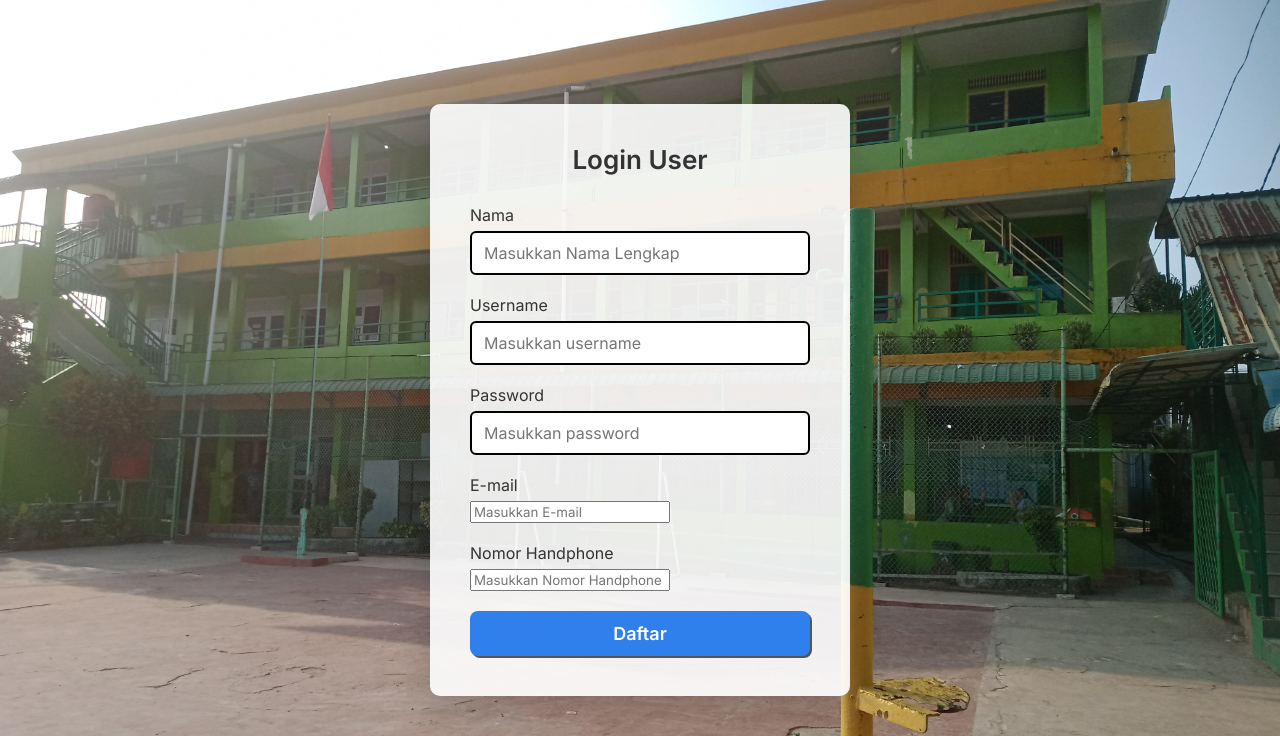
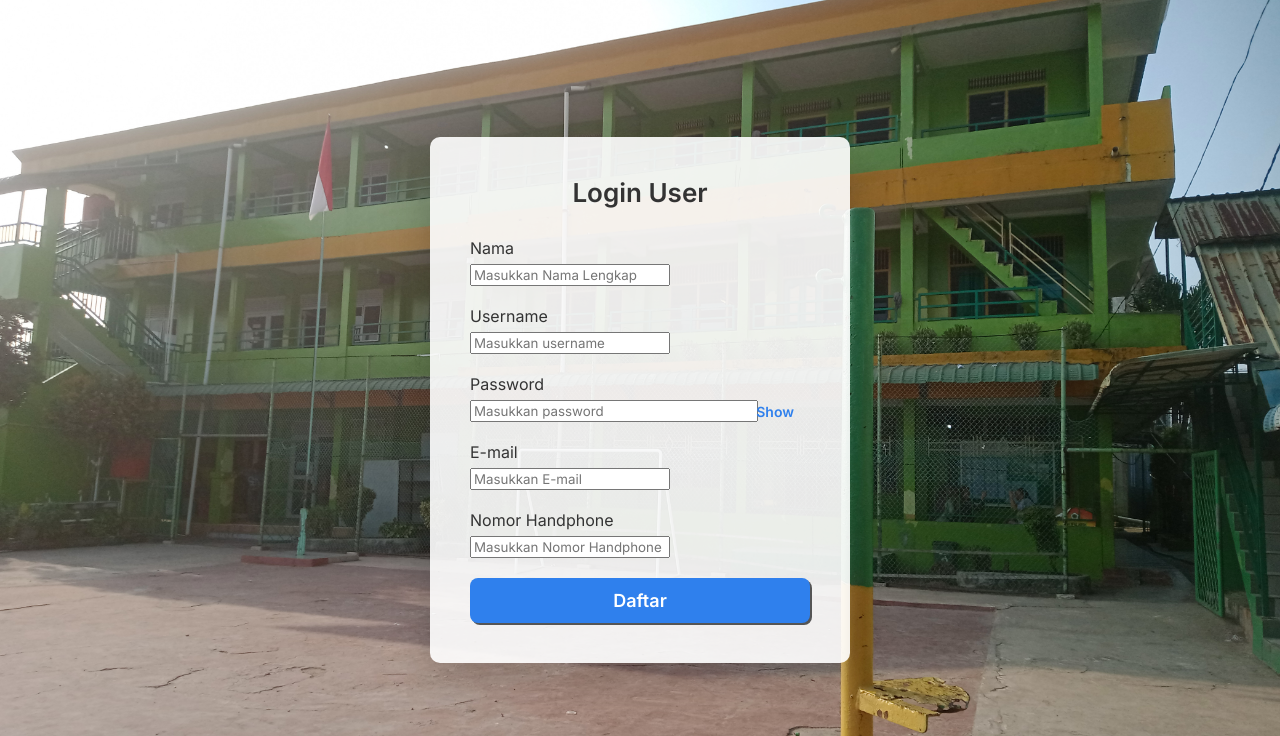
Before and after one commit to 12shadownight-cpu/miftahul_ulum, a PHP site: page /views/user/register.php in a window 1280 px wide. Shown: the top 736 px of the page. Run offline with PHP 8.4, Linux system fonts and the light colour scheme.

Commit message:
modified hide/show password toggle at login & register

```diff
--- a/views/user/register.php
+++ b/views/user/register.php
@@ -68,19 +68,30 @@ if (session_status() == PHP_SESSION_NONE) {
       margin-bottom: 6px;
     }
 
-    .form-group input[type="text"],
-    .form-group input[type="password"] {
-      width: 100%;
-      padding: 10px 12px;
-      border: 2px solid #000;
-      border-radius: 6px;
-      font-size: 16px;
-      transition: border-color 0.2s;
+    .password-wrapper {
+      position: relative;
     }
 
-    .form-group input:focus {
-      border-color: #1a30b3;
-      outline: none;
+    .password-wrapper input {
+      padding-right: 90px;
+    }
+
+    .toggle-password {
+      position: absolute;
+      top: 50%;
+      right: 10px;
+      transform: translateY(-50%);
+      background: none;
+      border: none;
+      color: #2f80ed;
+      font-weight: 600;
+      cursor: pointer;
+      font-size: 14px;
+    }
+
+    .toggle-password:focus-visible {
+      outline: 2px solid #1a30b3;
+      outline-offset: 2px;
     }
 
     .login-btn {
@@ -152,7 +163,10 @@ if (session_status() == PHP_SESSION_NONE) {
 
       <div class="form-group">
         <label for="password">Password</label>
-        <input type="password" name="password" id="password" placeholder="Masukkan password" required />
+        <div class="password-wrapper">
+          <input type="password" name="password" id="password" placeholder="Masukkan password" required />
+          <button type="button" class="toggle-password" aria-label="Tampilkan password" aria-pressed="false">Show</button>
+        </div>
       </div>
 
       <div class="form-group">
@@ -172,5 +186,34 @@ if (session_status() == PHP_SESSION_NONE) {
   <footer>
     &copy; 2025 Dash UI. All rights reserved.
   </footer>
+
+  <script>
+    // Wait until the page is fully loaded
+    window.addEventListener('DOMContentLoaded', () => {
+      const alertBox = document.querySelector('.alert-box');
+      if (alertBox) {
+        setTimeout(() => {
+          alertBox.style.transition = 'opacity 0.6s ease';
+          alertBox.style.opacity = '0';
+          setTimeout(() => {
+            alertBox.style.display = 'none';
+          }, 600); // Match the transition duration
+        }, 3000); // Wait 3 seconds before fading out
+      }
+
+      const passwordInput = document.querySelector('#password');
+      const toggleButton = document.querySelector('.toggle-password');
+
+      if (passwordInput && toggleButton) {
+        toggleButton.addEventListener('click', () => {
+          const isHidden = passwordInput.type === 'password';
+          passwordInput.type = isHidden ? 'text' : 'password';
+          toggleButton.textContent = isHidden ? 'Hide' : 'Show';
+          toggleButton.setAttribute('aria-pressed', isHidden ? 'true' : 'false');
+          toggleButton.setAttribute('aria-label', isHidden ? 'Sembunyikan password' : 'Tampilkan password');
+        });
+      }
+    });
+  </script>
 </body>
 </html>
```
Also changed, not shown: views/pengurus/login.php (+55 -12 lines), views/user/login.php (+43 -1 lines).
